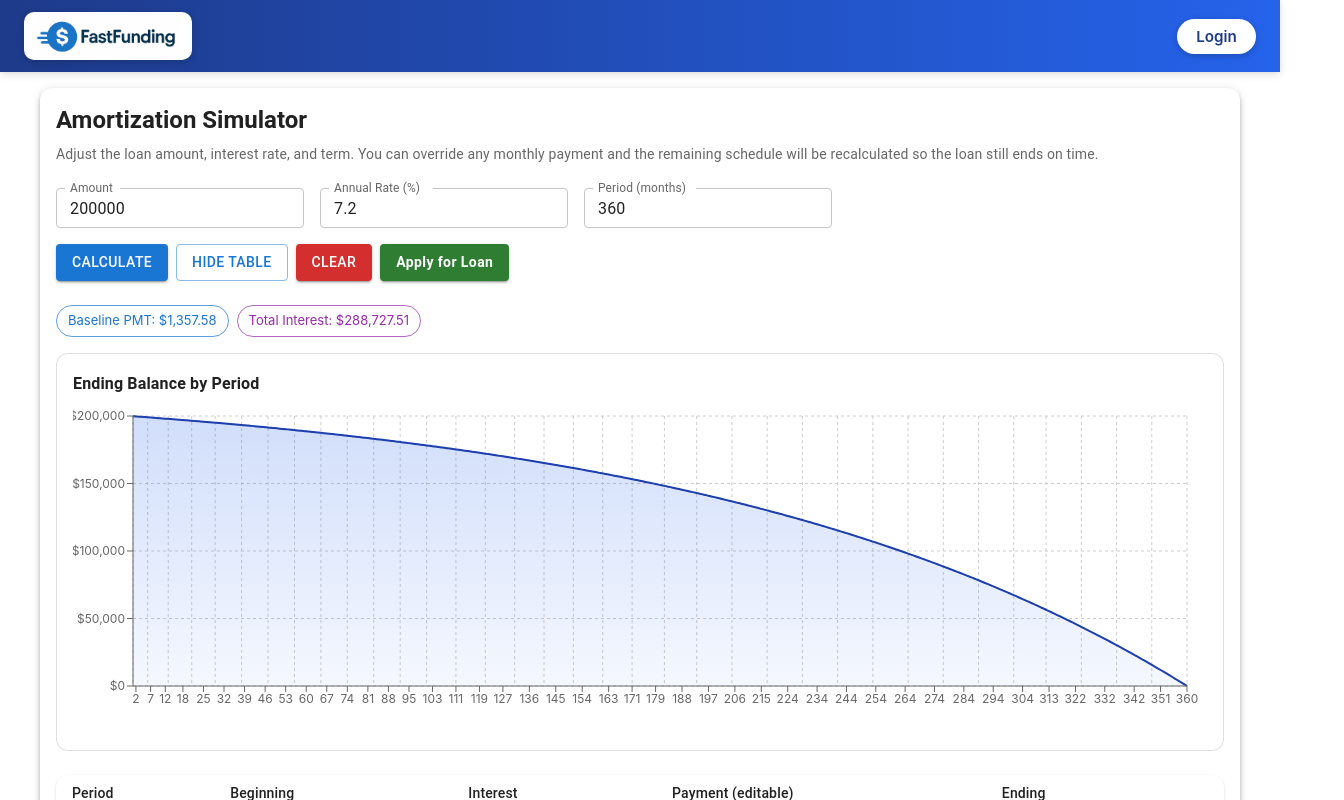
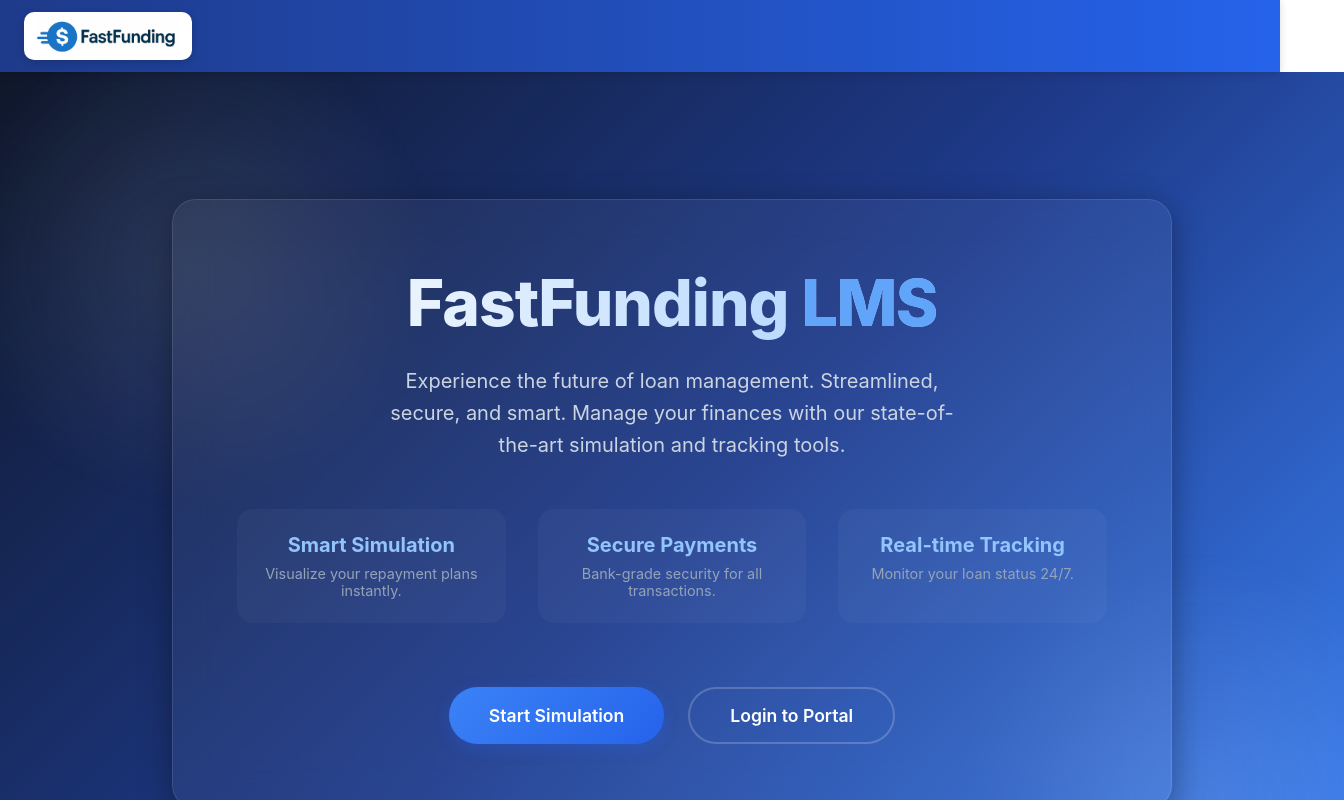
Before and after one commit to Loan-Management-System-HQ/LMS-Frontend, a React (Vite) app in the folder lms-app-frontend/: page / in a window 1280 px wide. Shown: the top 800 px of the page, 1344 px wide, since content can reach past the window. Built offline with nearby package versions, Linux system fonts and the light colour scheme; the HTML template or start-up script is replaced by a standard one.

Commit message:
landing page included

```diff
--- a/lms-app-frontend/src/App.tsx
+++ b/lms-app-frontend/src/App.tsx
@@ -11,6 +11,7 @@ import SignIn from "./pages/SignIn";
 import SignUp from "./pages/SignUp";
 import Forgot from "./pages/Forgot";
 import Home from "./pages/Home";
+import LandingPage from "./pages/LandingPage";
 
 import { UserProvider } from "./context/UserContext";
 
@@ -25,7 +26,8 @@ export default function App() {
 
           <Routes>
             {/* PUBLIC ROUTES */}
-            <Route path="/" element={<Body />} />
+            <Route path="/" element={<LandingPage />} />
+            <Route path="/simulation" element={<Body />} />
             <Route path="/preapply" element={<PreApply />} />
             <Route path="/signin" element={<SignIn />} />
             <Route path="/signup" element={<SignUp />} />
--- a/lms-app-frontend/src/components/Navbar.tsx
+++ b/lms-app-frontend/src/components/Navbar.tsx
@@ -44,7 +44,7 @@ const Navbar: React.FC = () => {
     navigate("/home/profile");
   };
 
-  const hideLogin = location.pathname === "/signin";
+  const hideLogin = location.pathname === "/signin" || location.pathname === "/";
 
   return (
     <nav className="navbar">
--- /dev/null
+++ b/lms-app-frontend/src/pages/LandingPage.css
@@ -0,0 +1,168 @@
+.landing-container {
+    min-height: 100vh;
+    width: 100%;
+    background: linear-gradient(135deg, #0f172a 0%, #1e3a8a 50%, #3b82f6 100%);
+    display: flex;
+    justify-content: center;
+    align-items: center;
+    padding: 2rem;
+    position: relative;
+    overflow: hidden;
+}
+
+/* Animated background circles */
+.landing-container::before,
+.landing-container::after {
+    content: '';
+    position: absolute;
+    width: 500px;
+    height: 500px;
+    border-radius: 50%;
+    background: radial-gradient(circle, rgba(255, 255, 255, 0.1) 0%, rgba(255, 255, 255, 0) 70%);
+    animation: float 15s infinite ease-in-out;
+    z-index: 0;
+}
+
+.landing-container::before {
+    top: -100px;
+    left: -100px;
+}
+
+.landing-container::after {
+    bottom: -100px;
+    right: -100px;
+    animation-delay: -7s;
+}
+
+@keyframes float {
+
+    0%,
+    100% {
+        transform: translate(0, 0);
+    }
+
+    50% {
+        transform: translate(50px, 50px);
+    }
+}
+
+.landing-content {
+    z-index: 1;
+    max-width: 1000px;
+    width: 100%;
+}
+
+.glass-card {
+    background: rgba(255, 255, 255, 0.05);
+    backdrop-filter: blur(20px);
+    -webkit-backdrop-filter: blur(20px);
+    border: 1px solid rgba(255, 255, 255, 0.1);
+    border-radius: 24px;
+    padding: 4rem;
+    text-align: center;
+    box-shadow: 0 8px 32px 0 rgba(0, 0, 0, 0.37);
+    color: white;
+}
+
+.landing-title {
+    font-size: 4rem;
+    font-weight: 800;
+    margin-bottom: 1.5rem;
+    letter-spacing: -1px;
+    background: linear-gradient(to right, #fff, #93c5fd);
+    -webkit-background-clip: text;
+    -webkit-text-fill-color: transparent;
+}
+
+.highlight {
+    color: #60a5fa;
+    -webkit-text-fill-color: #60a5fa;
+}
+
+.landing-subtitle {
+    font-size: 1.25rem;
+    color: #cbd5e1;
+    max-width: 600px;
+    margin: 0 auto 3rem;
+    line-height: 1.6;
+}
+
+.feature-grid {
+    display: grid;
+    grid-template-columns: repeat(auto-fit, minmax(200px, 1fr));
+    gap: 2rem;
+    margin-bottom: 4rem;
+}
+
+.feature-item {
+    padding: 1.5rem;
+    background: rgba(255, 255, 255, 0.03);
+    border-radius: 16px;
+    transition: transform 0.3s ease;
+}
+
+.feature-item:hover {
+    transform: translateY(-5px);
+    background: rgba(255, 255, 255, 0.05);
+}
+
+.feature-item h3 {
+    font-size: 1.25rem;
+    margin-bottom: 0.5rem;
+    color: #93c5fd;
+}
+
+.feature-item p {
+    color: #94a3b8;
+    font-size: 0.9rem;
+}
+
+.action-buttons {
+    display: flex;
+    gap: 1.5rem;
+    justify-content: center;
+    flex-wrap: wrap;
+}
+
+.btn-simulation,
+.btn-login {
+    padding: 1rem 2.5rem;
+    border-radius: 50px;
+    font-size: 1.1rem;
+    font-weight: 600;
+    cursor: pointer;
+    transition: all 0.3s ease;
+    border: none;
+}
+
+.btn-simulation {
+    background: linear-gradient(135deg, #3b82f6 0%, #2563eb 100%);
+    color: white;
+    box-shadow: 0 4px 15px rgba(37, 99, 235, 0.3);
+}
+
+.btn-simulation:hover {
+    transform: translateY(-2px);
+    box-shadow: 0 6px 20px rgba(37, 99, 235, 0.4);
+}
+
+.btn-login {
+    background: transparent;
+    border: 2px solid rgba(255, 255, 255, 0.2);
+    color: white;
+}
+
+.btn-login:hover {
+    background: rgba(255, 255, 255, 0.1);
+    border-color: rgba(255, 255, 255, 0.4);
+}
+
+@media (max-width: 768px) {
+    .landing-title {
+        font-size: 2.5rem;
+    }
+
+    .glass-card {
+        padding: 2rem;
+    }
+}
--- /dev/null
+++ b/lms-app-frontend/src/pages/LandingPage.tsx
@@ -0,0 +1,55 @@
+import React from "react";
+import { useNavigate } from "react-router-dom";
+import "./LandingPage.css";
+
+const LandingPage: React.FC = () => {
+    const navigate = useNavigate();
+
+    return (
+        <div className="landing-container">
+            <div className="landing-content">
+                <div className="glass-card">
+                    <h1 className="landing-title">
+                        FastFunding <span className="highlight">LMS</span>
+                    </h1>
+                    <p className="landing-subtitle">
+                        Experience the future of loan management. Streamlined, secure, and smart.
+                        Manage your finances with our state-of-the-art simulation and tracking tools.
+                    </p>
+
+                    <div className="feature-grid">
+                        <div className="feature-item">
+                            <h3>Smart Simulation</h3>
+                            <p>Visualize your repayment plans instantly.</p>
+                        </div>
+                        <div className="feature-item">
+                            <h3>Secure Payments</h3>
+                            <p>Bank-grade security for all transactions.</p>
+                        </div>
+                        <div className="feature-item">
+                            <h3>Real-time Tracking</h3>
+                            <p>Monitor your loan status 24/7.</p>
+                        </div>
+                    </div>
+
+                    <div className="action-buttons">
+                        <button
+                            className="btn-simulation"
+                            onClick={() => navigate("/simulation")}
+                        >
+                            Start Simulation
+                        </button>
+                        <button
+                            className="btn-login"
+                            onClick={() => navigate("/signin")}
+                        >
+                            Login to Portal
+                        </button>
+                    </div>
+                </div>
+            </div>
+        </div>
+    );
+};
+
+export default LandingPage;
```
